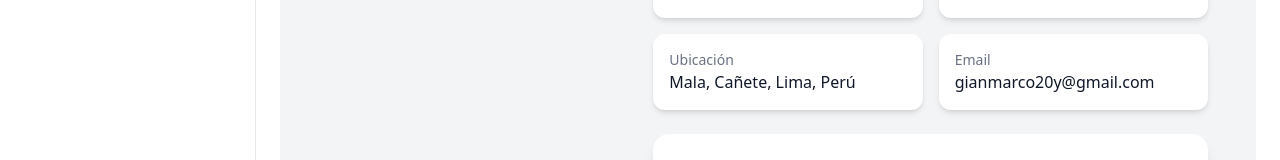
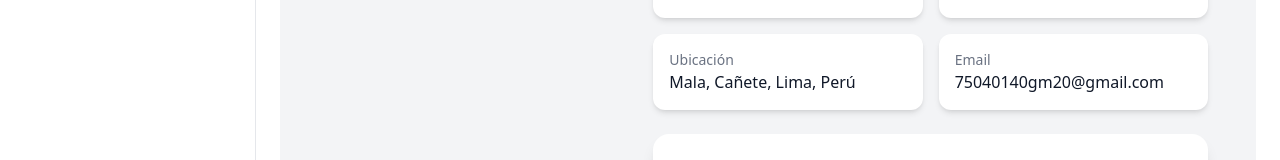
Before and after one commit to GianMarco-20/portafolio-dashboard, a React (Vite) app in the folder frontend/: page / in a window 1280 px wide. Shown: the part 400-560 px from the top of the page. Built offline with nearby package versions, Linux system fonts and the light colour scheme.

Commit message:
Update SobreMi.jsx

```diff
--- a/frontend/src/pages/SobreMi.jsx
+++ b/frontend/src/pages/SobreMi.jsx
@@ -39,7 +39,7 @@ const SobreMi = () => {
               <InfoCard label="Nombre completo" value="Gian Marco Castañeda Caycho" />
               <InfoCard label="Edad" value="21 años" />
               <InfoCard label="Ubicación" value="Mala, Cañete, Lima, Perú" />
-              <InfoCard label="Email" value="gianmarco20y@gmail.com" />
+              <InfoCard label="Email" value="75040140gm20@gmail.com" />
             </div>
 
             {/* HABILIDADES */}
```
